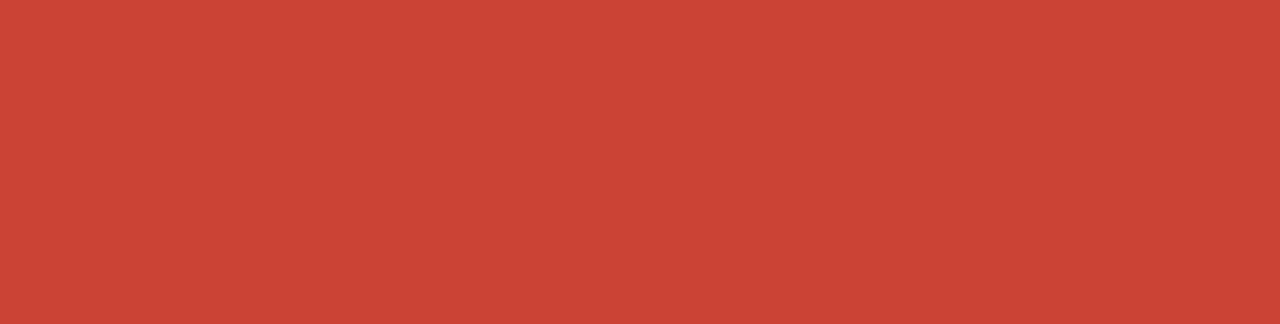
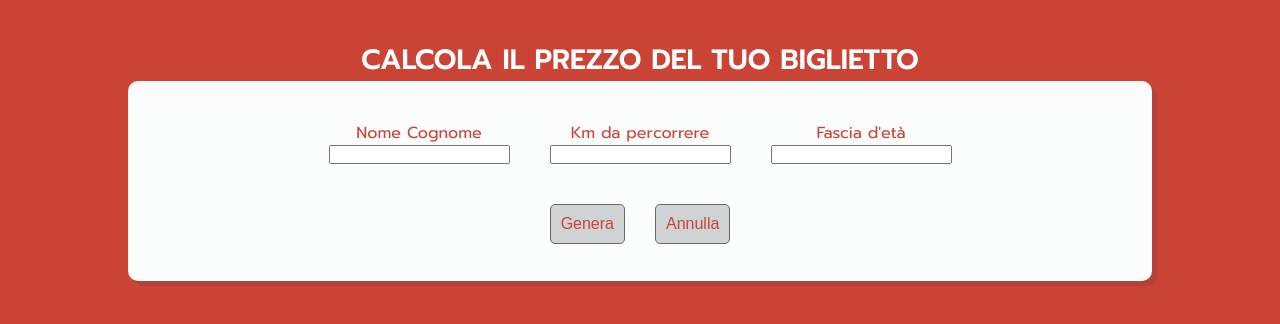
Before and after one commit to MatMagliano/js-biglietto-treno-form, a plain HTML site: page index.html in a window 1280 px wide. Drawn offline with Linux system fonts and the light colour scheme.

Commit message:
struttura form

```diff
--- a/css/style.css
+++ b/css/style.css
@@ -4,7 +4,48 @@
   box-sizing: border-box;
 }
 body {
+  background-color: #CB4335;
+  font-family: 'Prompt', sans-serif;
+  font-size: 14px;
+}
+h1 {
+  margin-top: 3%;
+  text-align: center;
+  text-transform: uppercase;
+  color: #fff;
+}
 
-  background-color: #CB4335;
-  font-family: 'Nunito', sans-serif;
+/* form area */
+.form_area {
+  width: 80%;
+  height: 200px;
+  margin: 0 auto;
+  padding: 20px;
+  border-radius: 10px;
+  background-color: #FBFCFC;
+  box-shadow:  5px 5px 1px 0px rgba(44, 62, 80 ,0.15);
 }
+.row {
+  display: flex;
+  justify-content: center;
+  margin: 20px 0 40px 0;
+}
+.col {
+  display: flex;
+  flex-direction: column;
+  align-items: center;
+  padding: 0 20px;
+}
+.col label {
+  font-size: 16px;
+  color: #CB4335;
+}
+.btn {
+  margin: 0 15px;
+  padding: 10px;
+  border-radius: 5px;
+  background-color: #D0D3D4;
+  border: 1px solid #5F6A6A;
+  font-size: 16px;
+  color: #CB4335;
+}
--- a/index.html
+++ b/index.html
@@ -4,13 +4,35 @@
     <meta charset="utf-8">
 
     <!-- font family -->
-    <link href="https://fonts.googleapis.com/css?family=Nunito:400,700&display=swap" rel="stylesheet">
+    <link href="https://fonts.googleapis.com/css?family=Prompt:400,600&display=swap" rel="stylesheet">
 
     <!-- style -->
     <link rel="stylesheet" href="css/style.css">
     <title>Form Biglietto</title>
   </head>
   <body>
+    <h1>calcola il prezzo del tuo biglietto</h1>
+    <div class="form_area">
+      <div class="row">
+        <div class="col">
+          <label for="user_name">Nome Cognome</label>
+          <input id="user_name" type="text" name="" value="">
+        </div>
+        <div class="col">
+          <label for="user_name">Km da percorrere</label>
+          <input id="km_to_do" type="number" name="" value="">
+        </div>
+        <div class="col">
+          <label for="user_name">Fascia d'età</label>
+          <input id="user_name" type="text" name="" value="">
+        </div>
+      </div>
+      <div class="row">
+        <button class="btn">Genera</button>
+        <button class="btn">Annulla</button>
+      </div>
+
+    </div>
 
 
 
```
